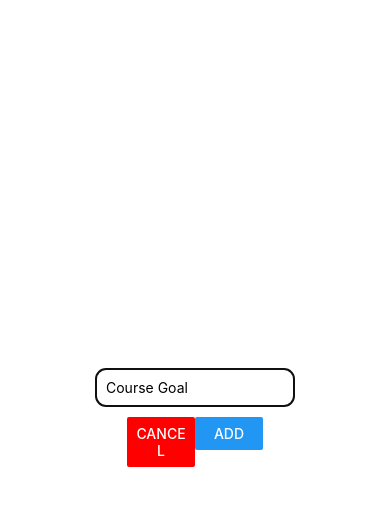
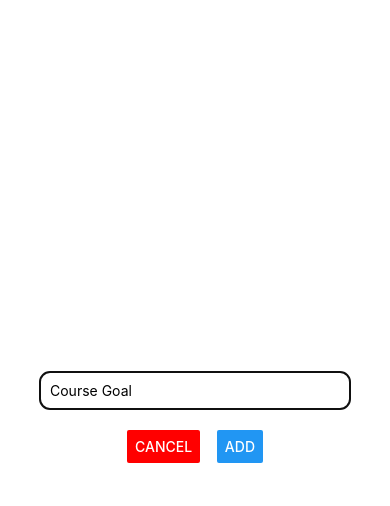
Before and after one commit to justgarcia5/native-project, a React Native app: screen / in a window 390 px wide. Both pictures are taken after a click on the button "ADD NEW GOAL". Shown: the top 506 px of the page. Built offline with nearby package versions, Linux system fonts and the light colour scheme.

Commit message:
refoactored

```diff
--- a/components/GoalInput.js
+++ b/components/GoalInput.js
@@ -13,16 +13,10 @@ const GoalInput = props => {
   return (
     <Modal visible={props.visible} animationType="slide">
       <View style={styles.inputContainer}>
-        <View>
           <TextInput placeholder="Course Goal" style={styles.input} onChangeText={event => setEnteredGoal(event)} value={enteredGoal} />
-        </View>
         <View style={styles.buttonContainer}>
-          <View style={styles.button}>
-            <Button title='Cancel' onPress={props.onCancel} color="red" />
-          </View>
-          <View style={styles.button}>
-            <Button title='Add' onPress={addGoalHandler} />
-          </View>
+          <Button style={styles.button} title='Cancel' onPress={props.onCancel} color="red" />
+          <Button style={styles.button} title='Add' onPress={addGoalHandler} />
         </View>
       </View>
     </Modal>
@@ -31,25 +25,28 @@ const GoalInput = props => {
 
 const styles = StyleSheet.create({
   inputContainer: {
-    flex: 2,
+    flex: 1,
     flexDirection: 'column',
     justifyContent: 'center',
     alignItems: 'center',
   },
   buttonContainer: {
     padding: 10,
+    marginTop: 10,
     flexDirection: 'row',
-    width: '40%'
+    width: '40%',
+    justifyContent: 'space-between'
   },
   input: {
-    width: 200,
+    width: '80%',
     borderColor: 'grey',
     borderWidth: 1,
     padding: 10,
     borderRadius: 10,
   },
   button: {
-    width: '50%',
+    width: 100,
+    marginTop: 10,
   }
 });
 
```
